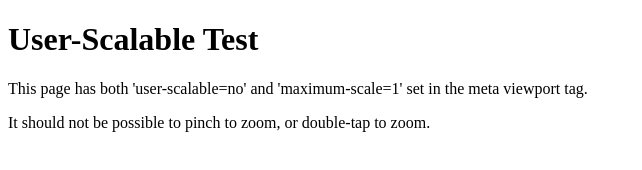
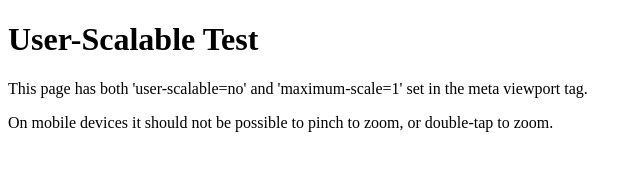
Before and after one commit to poshaughnessy/meta-viewport-tests, a plain HTML site: page index.html in a window 1280 px wide. Shown: the whole page, without its empty margins (0-642 px from the left). Drawn offline with Linux system fonts and the light colour scheme.

Commit message:
Update copy

```diff
--- a/index.html
+++ b/index.html
@@ -7,6 +7,6 @@
   <body>
     <h1>User-Scalable Test</h1>
     <p>This page has both 'user-scalable=no' and 'maximum-scale=1' set in the meta viewport tag.</p>
-    <p>It should not be possible to pinch to zoom, or double-tap to zoom.</p>
+    <p>On mobile devices it should not be possible to pinch to zoom, or double-tap to zoom.</p>
   </body>
 </html>
```
